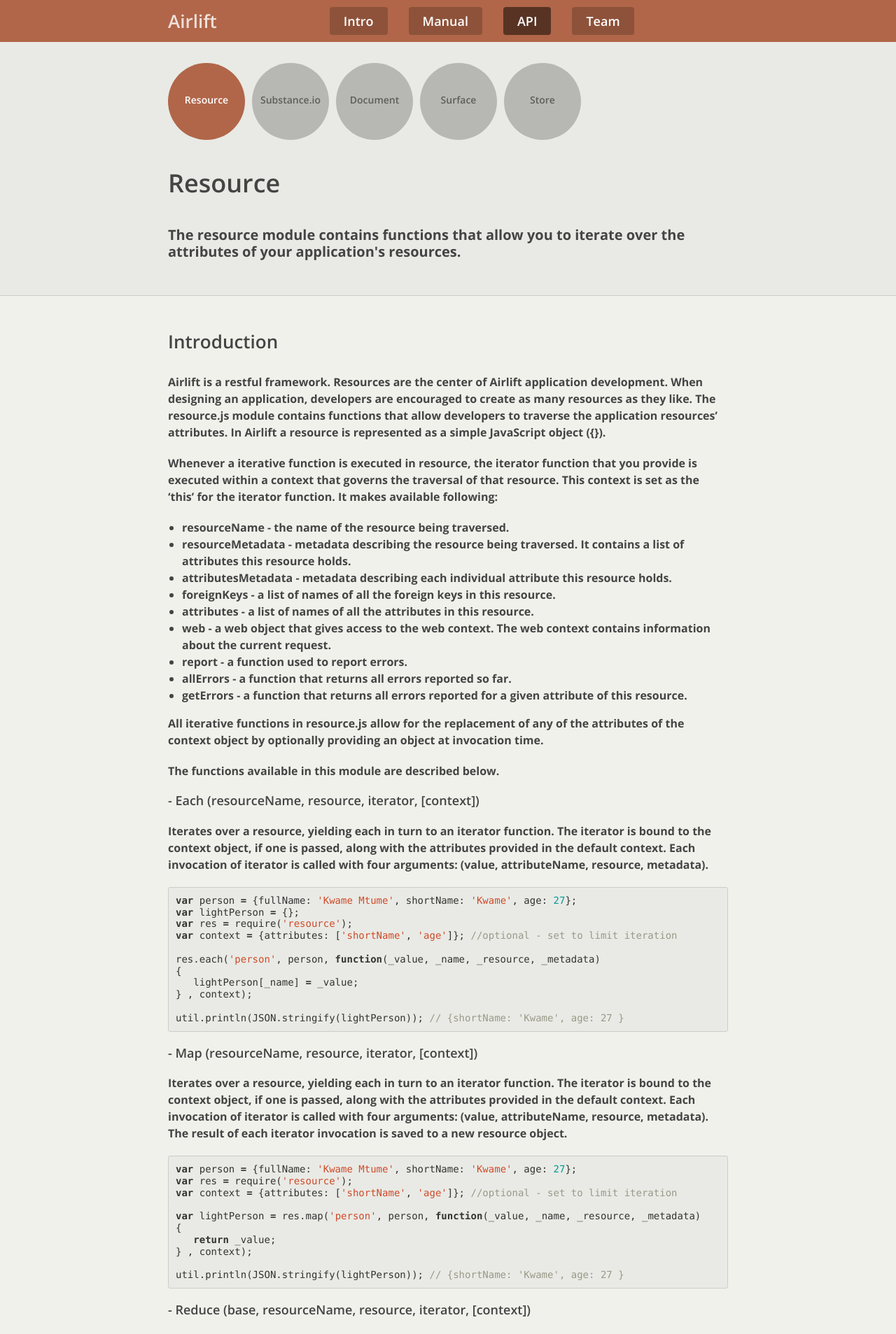
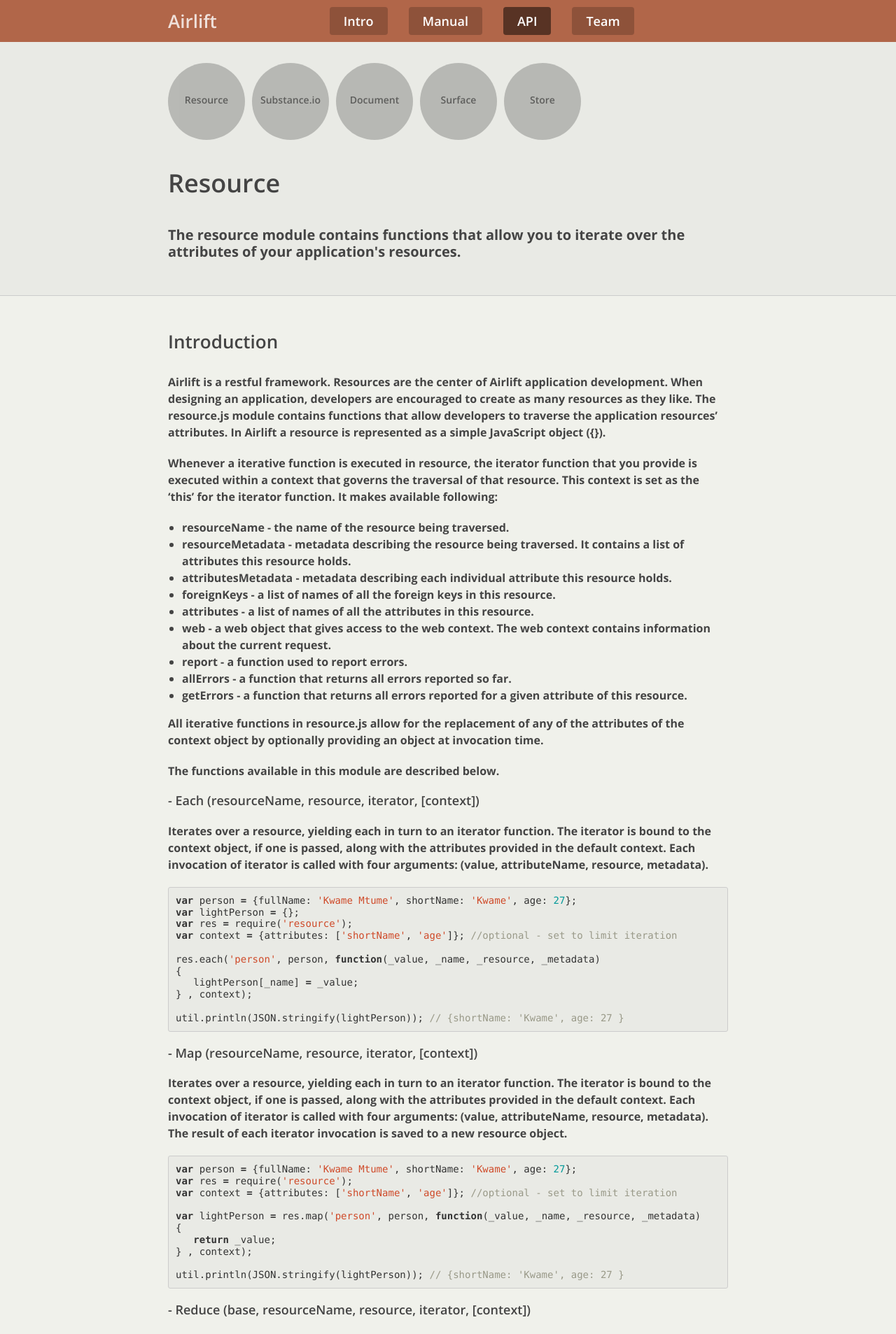
Before and after one commit to Airlift-Framework/airlift-framework.github.com, a Jekyll site: the page built from api.html, in a window 1280 px wide. Shown: the top 1907 px of the page at 70% size. Built offline with Jekyll 4.4.1, drawn with Linux system fonts in a browser that asks for light colours; nearby versions of some CDN libraries; a file with an impossible date is left out.

Commit message:
Updated api.html

```diff
--- a/api.html
+++ b/api.html
@@ -8,7 +8,7 @@
   <div class="article-navigation">
 
     {% for item in site.categories.apis reversed limit:40 offset:0 %}
-      <a class="article-link{% if item.title == "Resource" %} active{% endif %}" href="{{site.baseurl}}{{item.url}}" title="{{item.title}}">
+      <a class="article-link{% if item.title == "Extension" %} active{% endif %}" href="{{site.baseurl}}{{item.url}}" title="{{item.title}}">
         <div class="title" style="padding-top: 43px">{{item.title}}</div>
       </a>
     {% endfor %}
```
